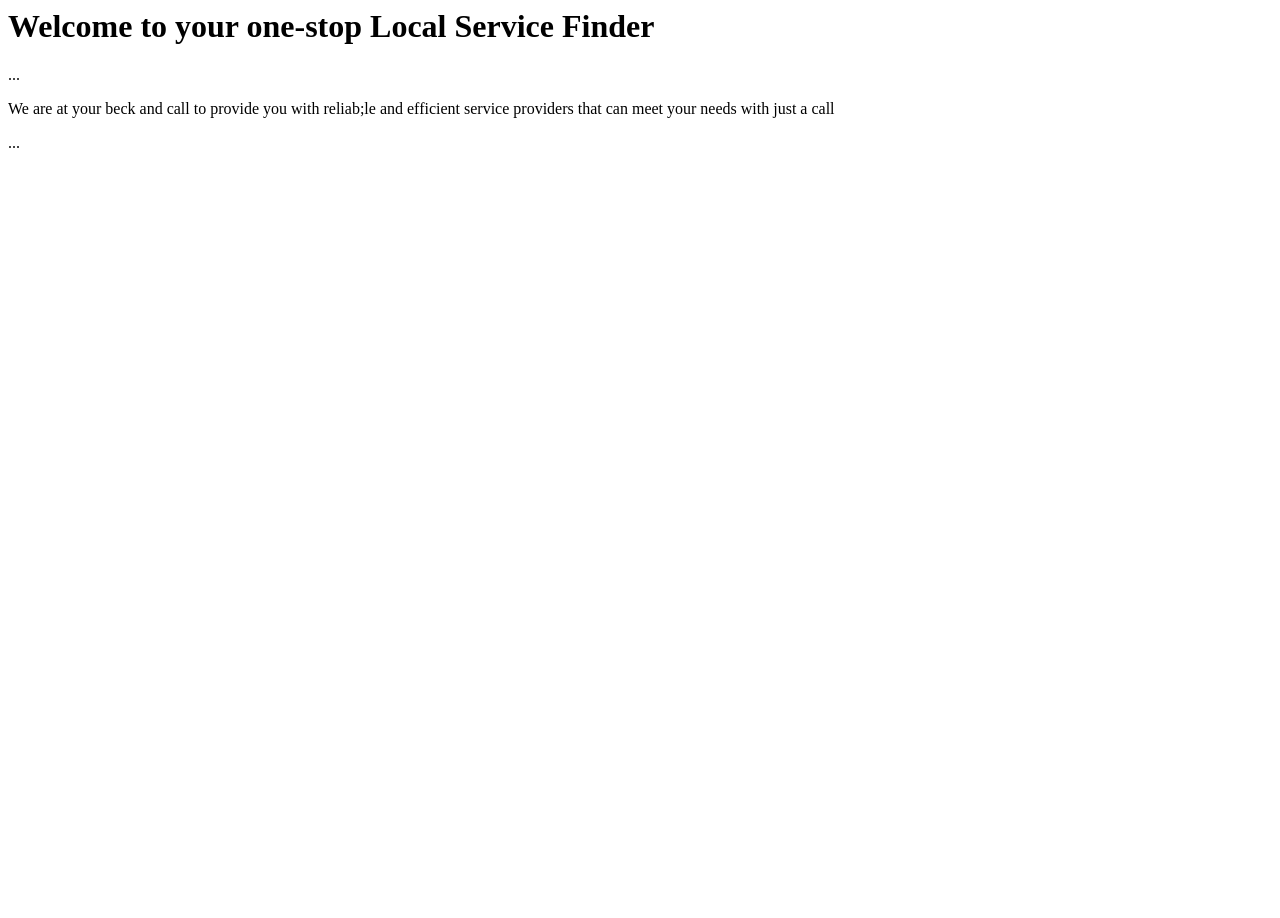
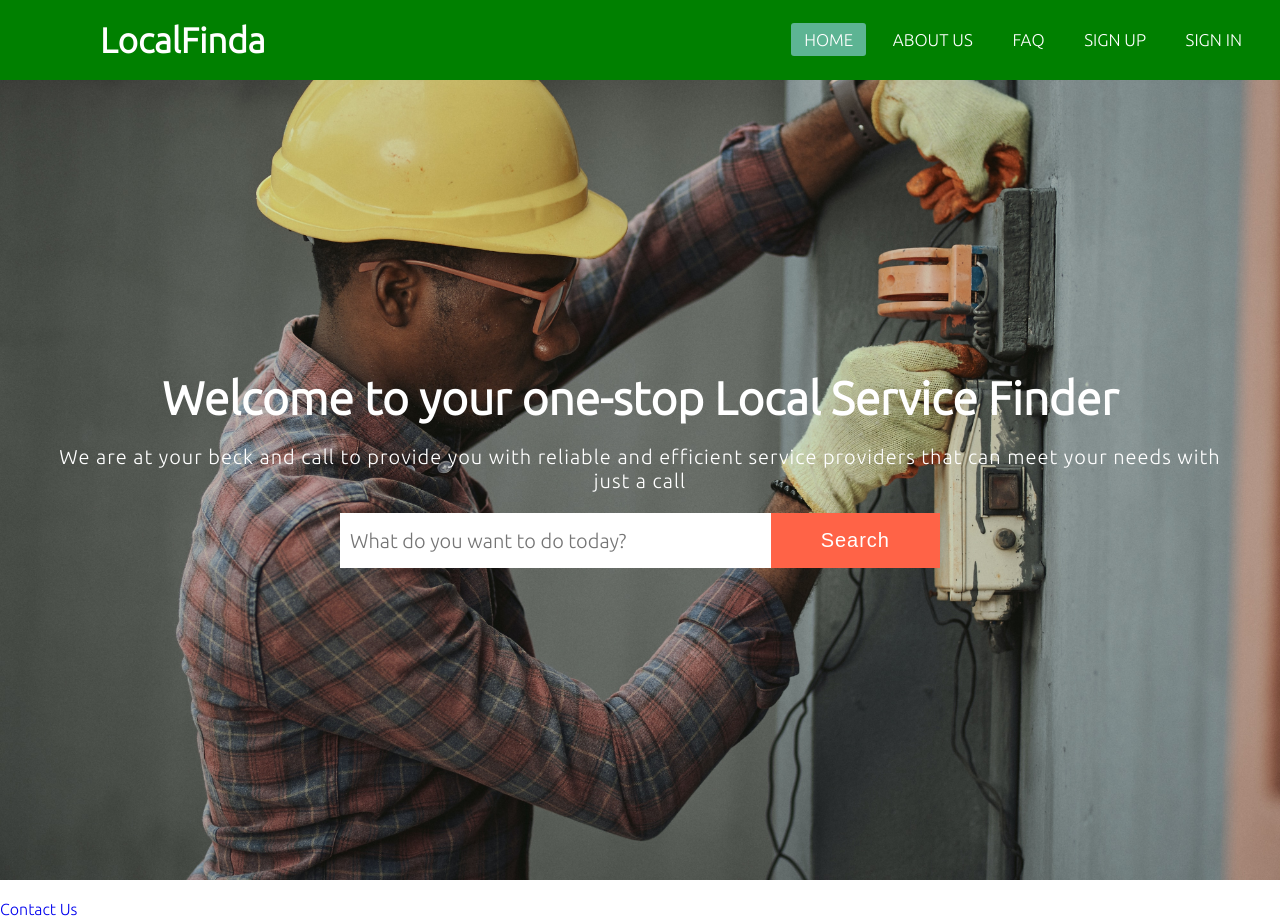
Before and after one commit to Solowise130/Local-Service-Finder, a Python web app: template frontend/templates/Home.html in a window 1280 px wide. Before the commit the page ends 148 px from the top, so only its background shows below. Run offline with Jinja, Linux system fonts and the light colour scheme; the template is opened without the code that fills it, so the values that code supplies are empty.

Commit message:
Created homepage
Created dashboard, search bar.

```diff
--- a/frontend/templates/Home.html
+++ b/frontend/templates/Home.html
@@ -1,12 +1,38 @@
 <html>
 <head>
     <title>Our Local Service Finder</title>
-    <h1>Welcome to your one-stop Local Service Finder</h1>
-    <link rel="stylesheet" href="style.css">
+
+    <link rel="stylesheet" href="../templates/static/css/home.css">
+    <link rel="preconnect" href="https://fonts.googleapis.com">
+    <link rel="preconnect" href="https://fonts.gstatic.com" crossorigin>
+    <link href="https://fonts.googleapis.com/css2?family=Ubuntu:wght@300&display=swap" rel="stylesheet">
 </head>
 <body>
-    <nav>...</nav>
-    <p>We are at your beck and call to provide you with reliab;le and efficient service providers that can meet your needs with just a call</p>
-    <footer>...</footer>
+    <nav>
+        <label class ="logo">LocalFinda</label>
+        <ul>
+            <li><a class="active" href = "Home.html">Home</a></li>
+            <li><a href = "About-Us.html">About Us</a></li>
+            <li><a href = "FAQs.html">FAQ</a></li>
+            <li><a href = "Sign-Up.html">Sign Up</a></li>
+            <li><a href = "Sign-In.html">Sign In</a></li>
+        </ul>
+    </nav>
+
+     <div class="image1">
+        <div class="container">
+          <h1>Welcome to your one-stop Local Service Finder</h1>
+          <p>We are at your beck and call to provide you with reliable and efficient service providers that can meet your needs with just a call</p>
+          <form action="" class = "search-bar">
+            <input type="text" placeholder="What do you want to do today?">
+            <button type ="submit">Search</button>
+            </form>
+        </div>
+    </div>
+     <footer>
+        <div class = "bottom">
+        <a href="#">Contact Us</a>
+        </div>
+     </footer>
 </body>
 </html>
--- /dev/null
+++ b/frontend/templates/static/css/home.css
@@ -0,0 +1,105 @@
+*{
+    padding: 0;
+    margin: 0;
+    text-decoration: none;
+    list-style: none;
+    box-sizing: border-box;
+}
+body{
+    font-family: 'Ubuntu', sans-serif;
+}
+nav{
+    background: green;
+    height: 80px;
+    width: 100%;
+}
+label.logo{
+    color: white;
+    font-size: 35px;
+    line-height: 80px;
+    padding: 0 100px;
+    font-weight: bold;
+}
+nav ul{
+    float: right;
+    margin-right: 20px;
+}
+nav ul li{
+    display: inline-block;
+    line-height: 80px;
+    margin: 0 5px;
+}
+nav ul li a{
+    color: white;
+    font-size: 17px;
+    padding: 7px 13px;
+    border-radius: 3px;
+    text-transform: uppercase;
+}
+
+a.active, a:hover{
+    background: #5db493;
+    transition: .5s;
+}
+
+.container {
+    max-width: 1200px;
+    margin: 0 auto;
+    align-items:center;
+}
+
+.image1 {
+    background-image: url(/frontend/templates/static/css/emmanuel-ikwuegbu--0-kl1BjvFc-unsplash.jpg);
+    background-repeat: no-repeat;
+    background-size: cover;
+    background-position: bottom center;
+    height: 100vh;
+    width:100%;
+    color: #fff;
+    display: flex;
+    justify-content: center;
+    align-items: center;
+    position: relative;
+    margin-bottom: 20px;
+    z-index: -2;
+}
+
+.container h1 {
+    text-align: center;
+    font-size: 46px;
+    margin: -20px 0 20px;
+}
+.container p {
+  text-align: center;
+  font-size: 20px;
+  letter-spacing: 1px;
+  padding-bottom: 20px;
+}
+
+form{
+    background:#fff;
+    margin: 0 auto;
+    width:600px;
+    height:55px;
+    display: flex;
+}
+
+form input{
+    flex: 1;
+    border: none;
+    outline:none;
+    padding-left:10px;
+    font-family: 'Ubuntu', sans-serif;
+    font-size: 20px;
+}
+
+.container form button{
+    background: tomato;
+    padding: 10px 50px;
+    border: none;
+    outline: none;
+    color:#fff;
+    letter-spacing: 1px;
+    cursor: pointer;
+    font-size:20px;
+}
```
Also changed, not shown: frontend/Sign-In.html (added), frontend/templates/Sign-In.html (added), frontend/templates/static/css/emmanuel-ikwuegbu--0-kl1BjvFc-unsplash.jpg (added), frontend/templates/static/css/search_bar_img/images/background.jpg (added), frontend/templates/static/css/search_bar_img/images/search.png (added), frontend/templates/static/css/style.css (deleted).
